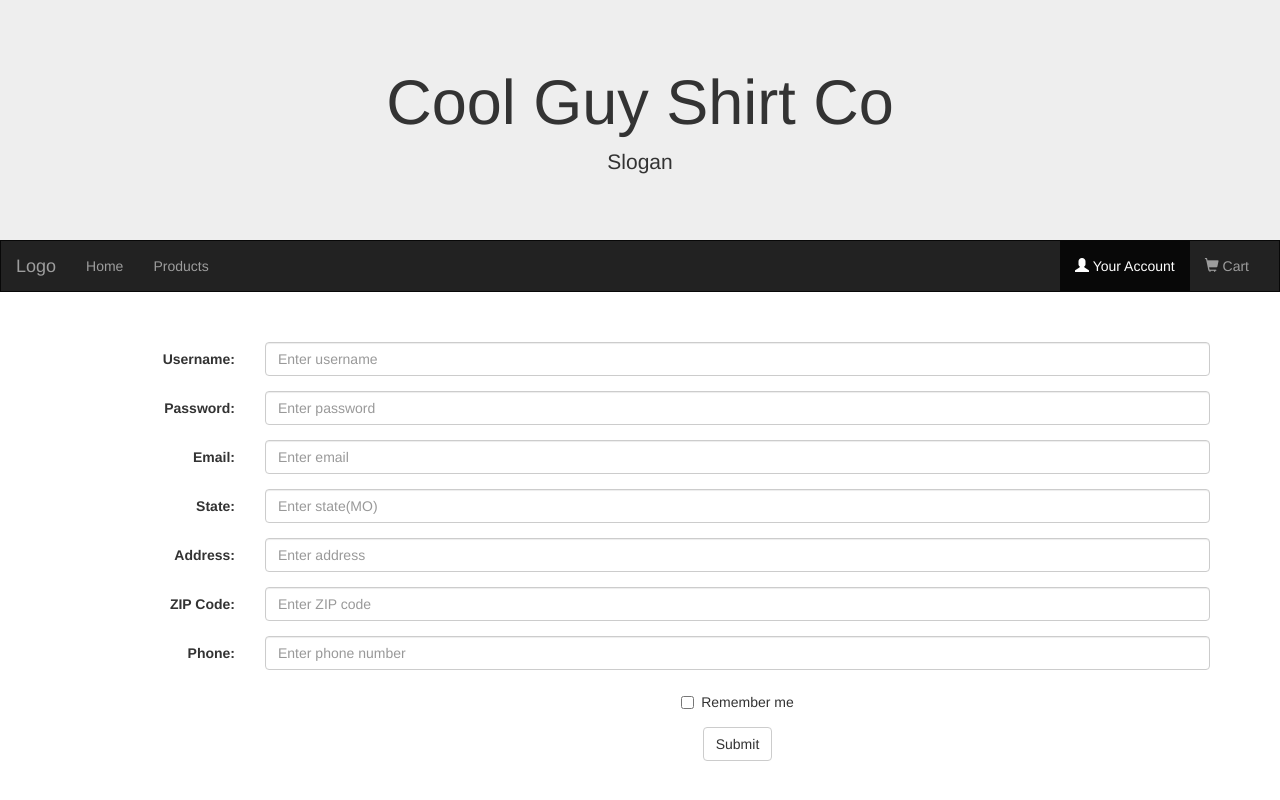
After one commit to samellison170/CS3380, a PHP site: page /createUser.html in a window 1280 px wide. The commit adds this page. Run offline with PHP 8.4, Linux system fonts and the light colour scheme; some libraries are stand-ins or nearby versions.

Commit message:
Add files via upload

```diff
--- /dev/null
+++ b/check_user.php
@@ -0,0 +1,3 @@
+<?php
+	require ('db_credentials.php');
+?>
--- /dev/null
+++ b/createUser.html
@@ -0,0 +1,109 @@
+<!DOCTYPE html>
+<html lang="en">
+<head>
+    <title>User Login Page</title>
+    <meta charset="utf-8">
+    <meta name="viewport" content="width=device-width, initial-scale=1">
+    <link rel="stylesheet" href="https://maxcdn.bootstrapcdn.com/bootstrap/3.3.7/css/bootstrap.min.css">
+    <script src="https://ajax.googleapis.com/ajax/libs/jquery/3.2.1/jquery.min.js"></script>
+    <script src="https://maxcdn.bootstrapcdn.com/bootstrap/3.3.7/js/bootstrap.min.js"></script>
+    <link rel="stylesheet" type="text/css" href="main.css" />
+</head>
+
+
+<!-- Jumbotron Store Name & Slogan -->
+<div class="jumbotron">
+    <div class="container text-center">
+        <h1>Cool Guy Shirt Co</h1>
+        <p>Slogan</p>
+    </div>
+</div>
+
+
+<!-- Navbar -->
+<body>
+    <nav class="navbar navbar-inverse">
+        <div class="container-fluid">
+            <div class="navbar-header">
+                <button type="button" class="navbar-toggle" data-toggle="collapse" data-target="#myNavbar">
+                    <span class="icon-bar"></span>
+                    <span class="icon-bar"></span>
+                    <span class="icon-bar"></span>
+                </button>
+                <a class="navbar-brand" href="#">Logo</a>
+            </div>
+            <div class="collapse navbar-collapse" id="myNavbar">
+                <ul class="nav navbar-nav">
+                    <li><a href="homePage.html">Home</a></li>
+                    <li><a href="productPage.html">Products</a></li>
+                </ul>
+                <ul class="nav navbar-nav navbar-right">
+                    <li class="active"><a href="accountPage.html"><span class="glyphicon glyphicon-user"></span> Your Account</a></li>
+                    <li><a href="#"><span class="glyphicon glyphicon-shopping-cart"></span> Cart</a></li>
+                </ul>
+            </div>
+        </div>
+    </nav>
+
+    <!-- Login Form -->
+    <div class="container">
+        <form class="form-horizontal" action="create_user.php" method="post">
+            <div class="form-group">
+                <label class="control-label col-sm-2" for="pwd">Username:</label>
+                <div class="col-sm-10">
+                    <input type="text" class="form-control" id="pwd" placeholder="Enter username" name="username">
+                </div>
+            </div>
+            <div class="form-group">
+                <label class="control-label col-sm-2" for="pwd">Password:</label>
+                <div class="col-sm-10">
+                    <input type="password" class="form-control" id="pwd" placeholder="Enter password" name="password">
+                </div>
+            </div>
+            <div class="form-group">
+                <label class="control-label col-sm-2" for="email">Email:</label>
+                <div class="col-sm-10">
+                    <input type="email" class="form-control" id="email" placeholder="Enter email" name="email">
+                </div>
+            </div>
+            <div class="form-group">
+                <label class="control-label col-sm-2" for="pwd">State:</label>
+                <div class="col-sm-10">
+                    <input type="text" class="form-control" id="pwd" placeholder="Enter state(MO)" name="state">
+                </div>
+            </div>
+            <div class="form-group">
+                <label class="control-label col-sm-2" for="pwd">Address:</label>
+                <div class="col-sm-10">
+                    <input type="text" class="form-control" id="pwd" placeholder="Enter address" name="address">
+                </div>
+            </div>
+            <div class="form-group">
+                <label class="control-label col-sm-2" for="pwd">ZIP Code:</label>
+                <div class="col-sm-10">
+                    <input type="text" class="form-control" id="pwd" placeholder="Enter ZIP code" name="zipCode">
+                </div>
+            </div>
+            <div class="form-group">
+                <label class="control-label col-sm-2" for="pwd">Phone:</label>
+                <div class="col-sm-10">
+                    <input type="tel" class="form-control" id="pwd" placeholder="Enter phone number" name="phone">
+                </div>
+            </div>
+            <div class="form-group">
+                <div class="col-sm-offset-2 col-sm-10">
+                    <div class="checkbox">
+                        <label><input type="checkbox" name="remember"> Remember me</label>
+                    </div>
+                </div>
+            </div>
+            <div class="form-group">
+                <div class="col-sm-offset-2 col-sm-10">
+                    <button type="submit" class="btn btn-default">Submit</button>
+                </div>
+            </div>
+        </form>
+    </div>
+
+</body>
+</html>
--- /dev/null
+++ b/db_credentials.php
@@ -0,0 +1,6 @@
+<?php
+$servername = "sql100.epizy.com";
+$username = "epiz_21175585";
+$password = "aHksyF72TZ6w";
+$dbname = "epiz_21175585_CoolGuyShirtCo";
+?>
--- a/productPage.html
+++ b/productPage.html
@@ -31,7 +31,7 @@
       </div>
       <div class="collapse navbar-collapse" id="myNavbar">
         <ul class="nav navbar-nav">
-          <li><a href="homePage.html">Home</a></li>
+          <li><a href="index.html">Home</a></li>
           <li class="active"><a href="productPage.html">Products</a></li>
         </ul>
         <ul class="nav navbar-nav navbar-right">
--- /dev/null
+++ b/test.php
@@ -0,0 +1,3 @@
+<?php
+  phpinfo();
+?>
```
Also changed, not shown: accountPage.html (+6 -1 lines), create_user.php (added, +42 -0 lines), index.html (added, +114 -0 lines), main.css (line endings or trailing spaces).
